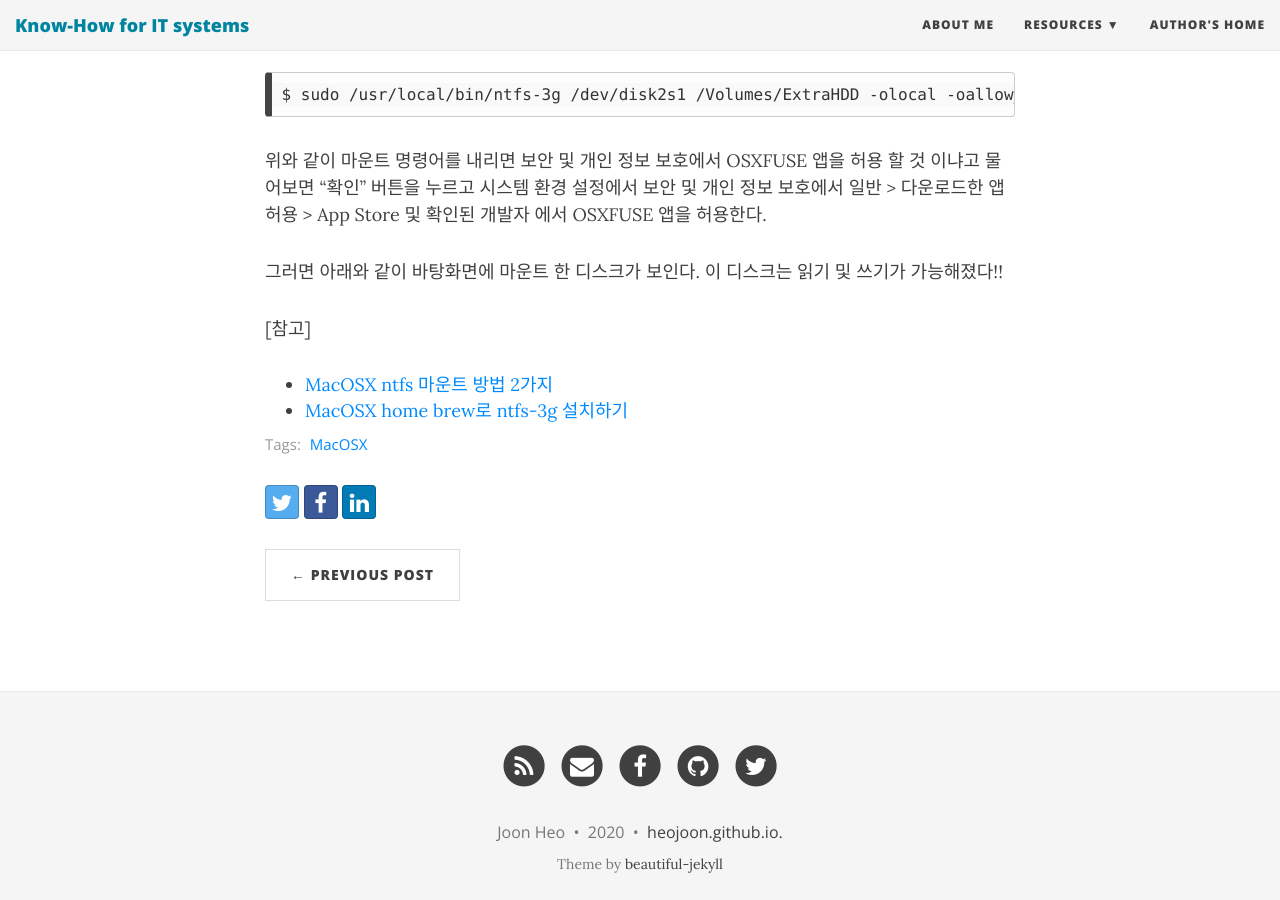
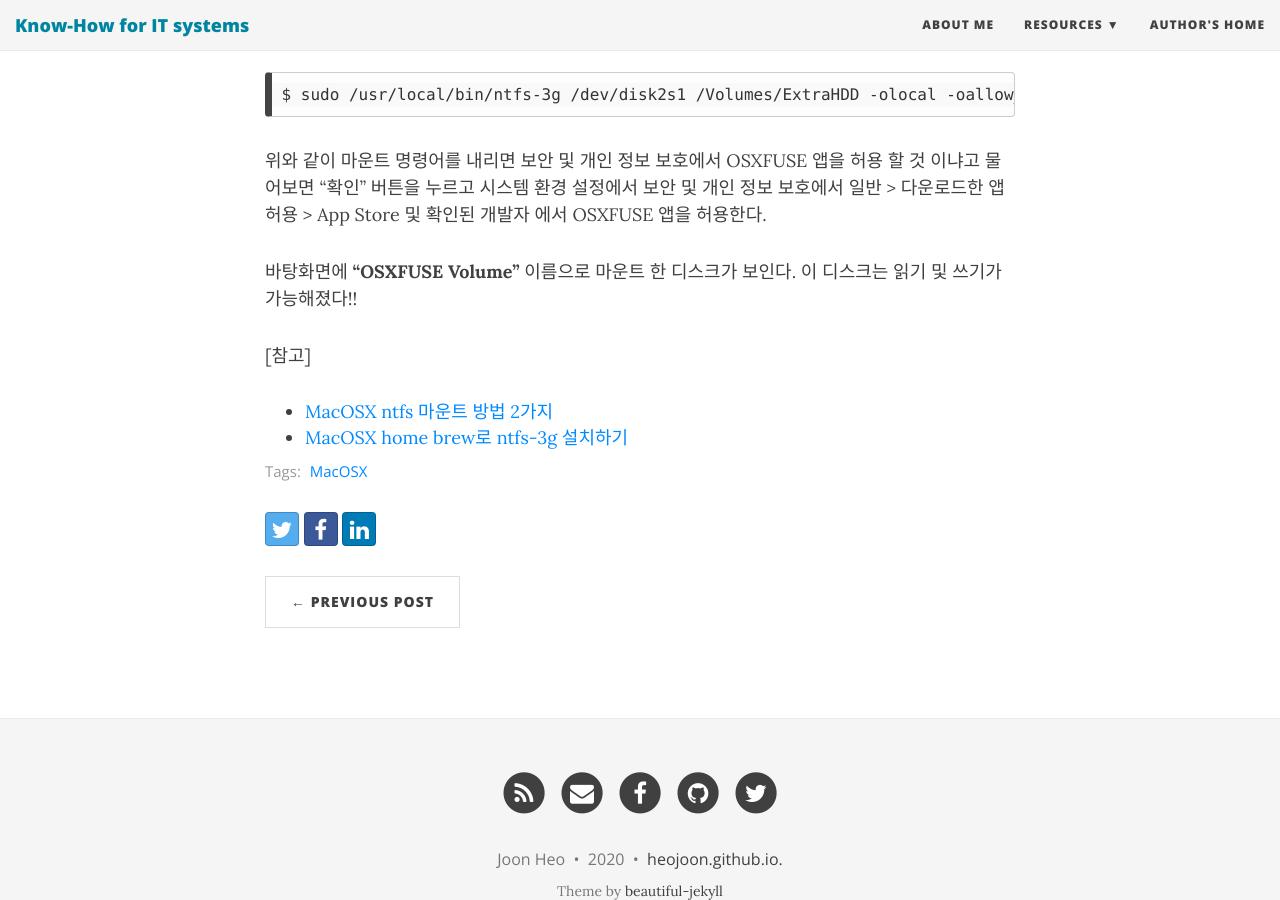
Before and after one commit to heojoon/heojoon_blog_archive_201029, a Jekyll site: the page built from _posts/2020-03-29-MacOS_NTFS_RW.md, in a window 1280 px wide and 900 px high, scrolled down 1176 px. Built offline with Jekyll 4.4.1, drawn with Linux system fonts in a browser that asks for light colours; nearby versions of some CDN libraries.

Commit message:
Update 2020-03-29-MacOS_NTFS_RW.md

```diff
--- a/_posts/2020-03-29-MacOS_NTFS_RW.md
+++ b/_posts/2020-03-29-MacOS_NTFS_RW.md
@@ -50,7 +50,7 @@ $ sudo /usr/local/bin/ntfs-3g /dev/disk2s1 /Volumes/ExtraHDD -olocal -oallow_oth
 
 
 
-그러면 아래와 같이 바탕화면에 마운트 한 디스크가 보인다. 이 디스크는 읽기 및 쓰기가 가능해졌다!!
+바탕화면에 <b>"OSXFUSE Volume"</b> 이름으로 마운트 한 디스크가 보인다. 이 디스크는 읽기 및 쓰기가 가능해졌다!!
 
 
 [참고]
```
